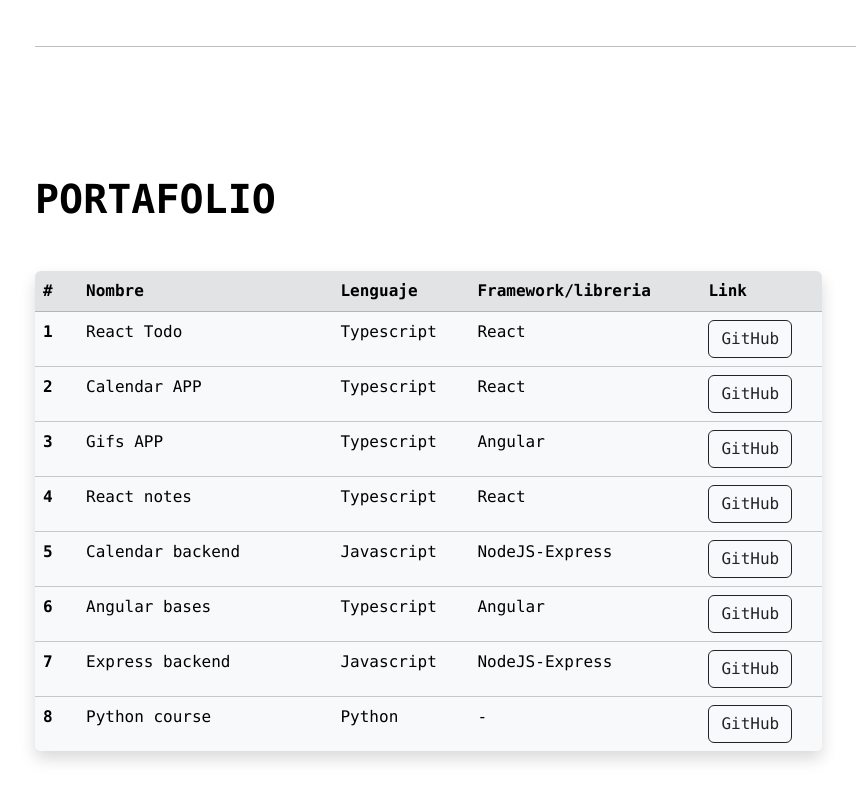
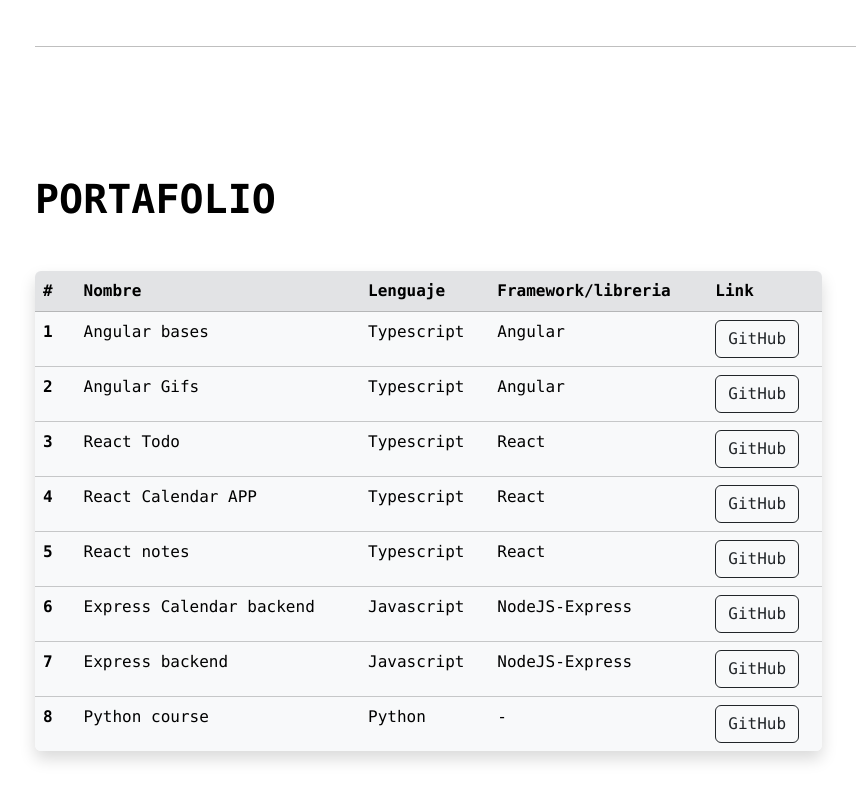
Before and after one commit to Borzar/portafolio-react, a React (Create React App) app: page / in a window 1280 px wide. Shown: the part 2436-3236 px from the top of the page, without its empty margins (241-1097 px from the left). Built offline with nearby package versions, Linux system fonts and the light colour scheme.

Commit message:
upload portfolio

```diff
--- a/src/proyects/data/proyects.ts
+++ b/src/proyects/data/proyects.ts
@@ -1,6 +1,18 @@
 import { proyectsProps } from "./interface"
 
 export const proyects: proyectsProps[] =  [
+  {
+    title: 'Angular bases',
+    languages: 'Typescript',
+    "framework-libreria": 'Angular',
+    link: 'https://github.com/Borzar/angular-bases',
+  },
+  {
+    title: 'Angular Gifs',
+    languages: 'Typescript',
+    "framework-libreria": 'Angular',
+    link: 'https://github.com/Borzar/angular-gifs-app',
+  },
   {
     title: 'React Todo',
     languages: 'Typescript',
@@ -8,16 +20,10 @@
     link: 'https://github.com/Borzar/react-todo',
   },
   {
-    title: 'Calendar APP',
+    title: 'React Calendar APP',
     languages: 'Typescript',
     "framework-libreria": 'React',
     link: 'https://github.com/Borzar/calendar-app',
-  },
-  {
-    title: 'Gifs APP',
-    languages: 'Typescript',
-    "framework-libreria": 'Angular',
-    link: 'https://github.com/Borzar/gifsApp-angular',
   },
   {
     title: 'React notes',
@@ -26,16 +32,10 @@
     link: 'https://github.com/Borzar/react-notes-app',
   },
   {
-    title: 'Calendar backend',
+    title: 'Express Calendar backend',
     languages: 'Javascript',
     "framework-libreria": 'NodeJS-Express',
     link: 'https://github.com/Borzar/calendar-backend',
-  },
-  {
-    title: 'Angular bases',
-    languages: 'Typescript',
-    "framework-libreria": 'Angular',
-    link: 'https://github.com/Borzar/angular-bases',
   },
   {
     title: 'Express backend',
@@ -50,28 +50,27 @@
     link: 'https://github.com/Borzar/python-course',
   },
   {
-    title: 'Crud react hook form',
+    title: 'React Crud hook form',
     languages: 'Typescript',
     "framework-libreria": 'React',
     link: 'https://github.com/Borzar/crud-react-hook-form',
   },
   {
-    title: 'Heroes APP',
+    title: 'React Heroes APP',
     languages: 'Typescript',
     "framework-libreria": 'React',
     link: 'https://github.com/Borzar/HeroesApp',
   },
   {
-    title: 'Poke front',
+    title: 'React Poke front',
     languages: 'Typescript',
     "framework-libreria": 'React',
     link: 'https://github.com/Borzar/poke-front',
   },
   {
-    title: 'Giphy',
+    title: 'React Giphy',
     languages: 'Typescript',
     "framework-libreria": 'React',
-
     link: 'https://github.com/Borzar/giphy',
   },
 ]
```
